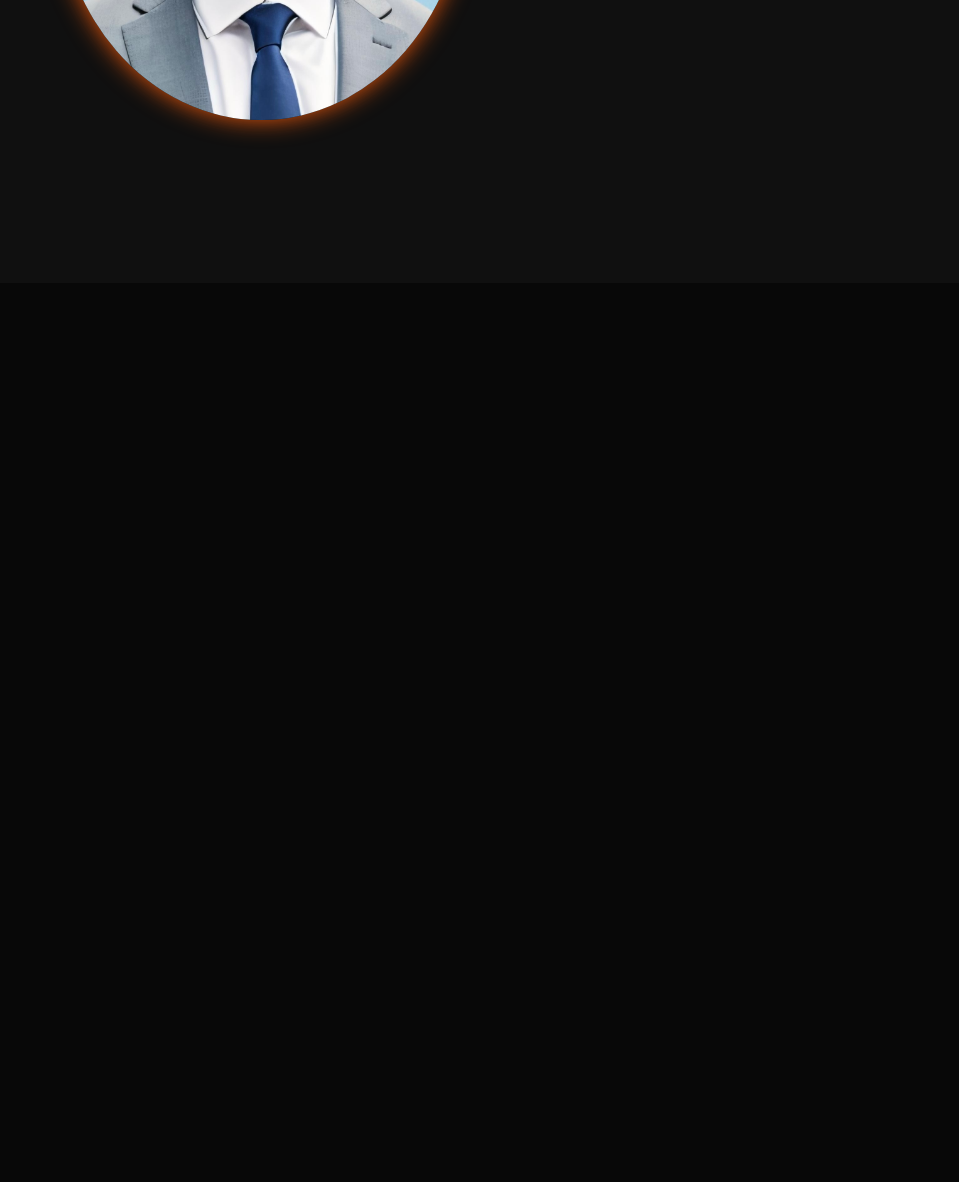
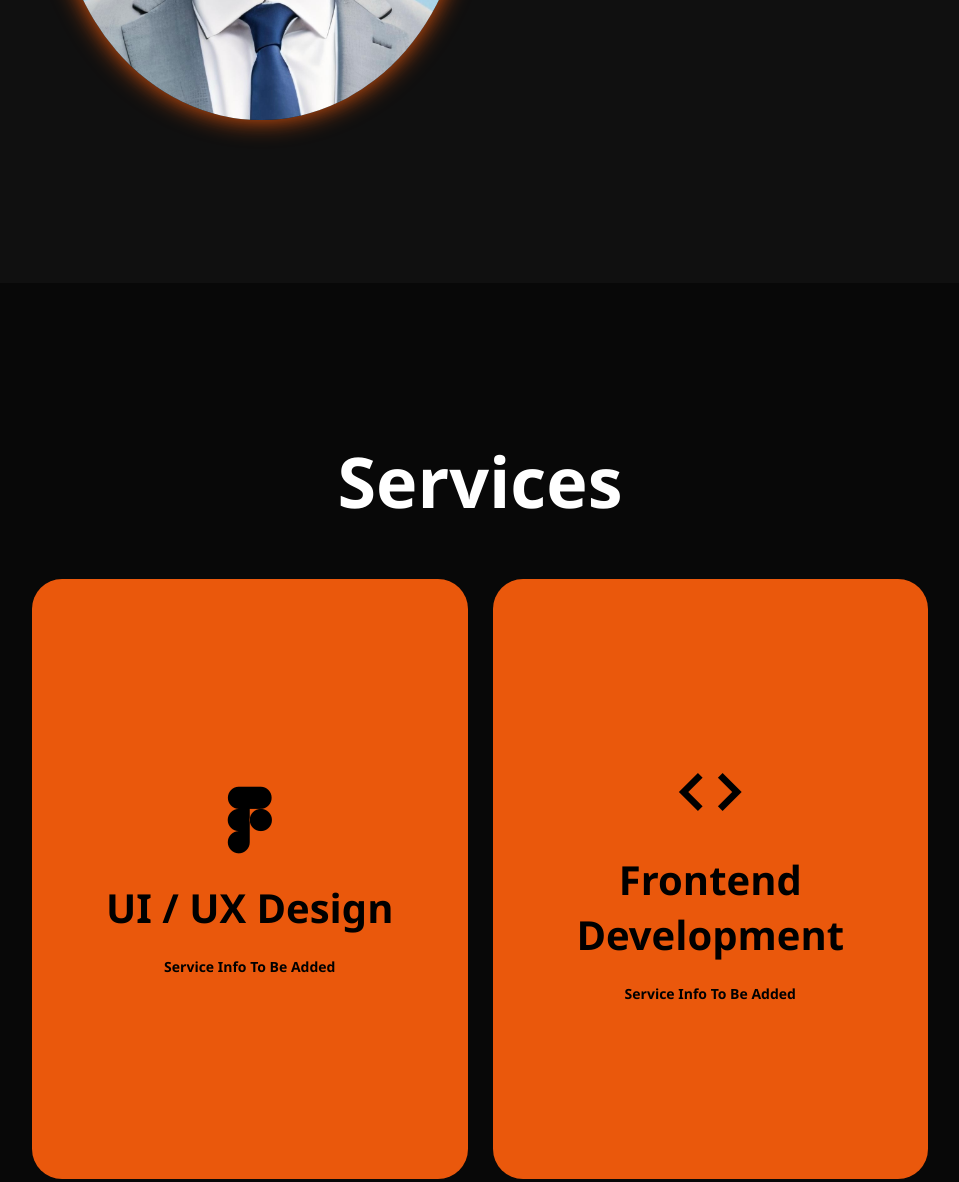
Before and after one commit to Cwazycodes/Muhammad_Hussain_portfolio, a plain HTML site: page index.html in a window 1280 px wide. Shown: the part 1317-2499 px from the top of the page, without its empty margins (160-1119 px from the left). Before the commit the page ends 1600 px from the top, so only its background shows below. Drawn offline with nearby package versions, Linux system fonts and the light colour scheme.

Commit message:
services implemented

```diff
--- a/index.html
+++ b/index.html
@@ -52,7 +52,7 @@
 
     <section class="about" id="about">
       <div class="about-img">
-            <img src="displayPic.JPG" alt="Profile Picture of Muhammad Hussain">
+        <img src="displayPic.JPG" alt="Profile Picture of Muhammad Hussain" />
       </div>
 
       <div class="about-content">
@@ -60,7 +60,33 @@
         <p>More Information To Be Added</p>
         <a href="#" class="btn">Read More</a>
       </div>
+    </section>
+    <section class="services" id="services">
+      <h2 class="heading">Services</h2>
 
+      <div class="services-container">
+        <div class="service-box">
+          <div class="service-info">
+            <i class="bx bxl-figma"></i>
+            <h4>UI / UX Design</h4>
+            <p>Service Info To Be Added</p>
+          </div>
+        </div>
+        <div class="service-box">
+          <div class="service-info">
+            <i class="bx bx-code"></i>
+            <h4>Frontend Development</h4>
+            <p>Service Info To Be Added</p>
+          </div>
+        </div>
+        <div class="service-box">
+          <div class="service-info">
+            <i class="bx bx-code-curly"></i>
+            <h4>Backend Development</h4>
+            <p>Service Info To Be Added</p>
+          </div>
+        </div>
+      </div>
     </section>
     <script src="script.js"></script>
   </body>
--- a/style.css
+++ b/style.css
@@ -243,3 +243,60 @@ section {
 ::-webkit-scrollbar-track {
   background-color: var(--bg-color);
 }
+
+.heading{
+    text-align: center;
+    font-size: 7rem;
+    margin: 5rem 0;
+}
+.services{
+    background-color: var(--bg-color);
+    color: black;
+}
+.services h2{
+    color: var(--text-color);
+}
+.services-container{
+    display: grid;
+    grid-template-columns: repeat(auto-fit, minmax(300px, 1fr));
+    align-items: center;
+    gap: 2.5rem;
+}
+.service-box{
+    display: flex;
+    justify-content: center;
+    align-items: center;
+    background-color: var(--main-color);
+    height: 600px;
+    border-radius: 3rem;
+    cursor: pointer;
+    border: 5px solid transparent;
+    transition: 0.4s ease-in-out;
+}
+.service-box:hover{
+    background: var(--second-bg-color);
+    color: var(--main-color);
+    border: 5px solid var(--main-color);
+    transform: scale(1.03);
+}
+.service-info{
+    display: flex;
+    flex-direction: column;
+    text-align: center;
+    justify-content: center;
+    align-items: center;
+    padding: 5rem;
+}
+.service-info h4{
+    font-size: 4rem;
+    margin: 2rem 0;
+    font-weight: 800;
+}
+.service-info p{
+    font-size: 1.4rem;
+    font-weight: 600;
+    line-height: 1.7;
+}
+.service-info i{
+    font-size: 8rem;
+}
```
Lines whose indentation alone changed are shown as unchanged.
